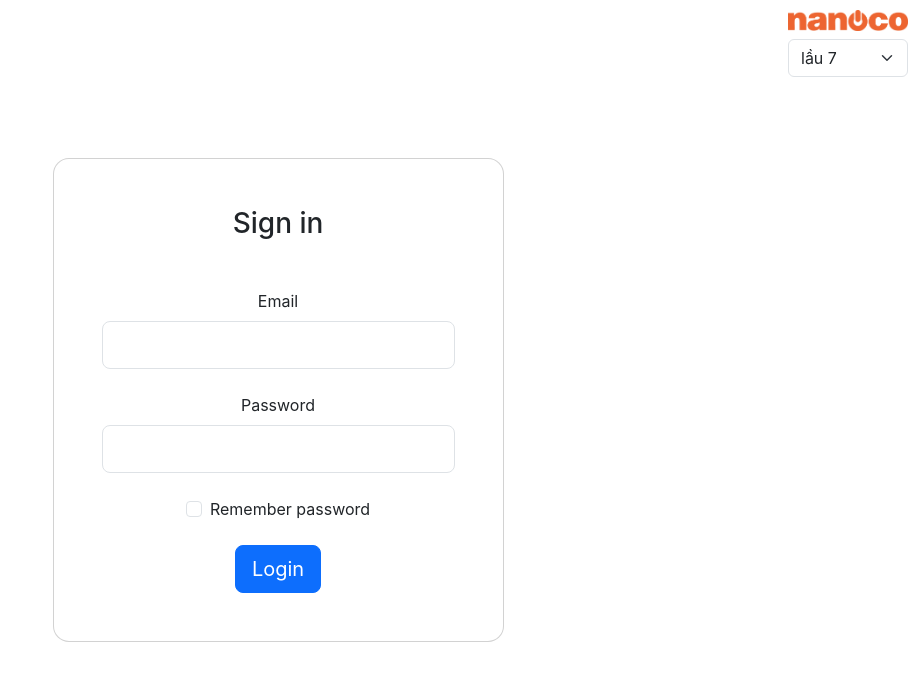
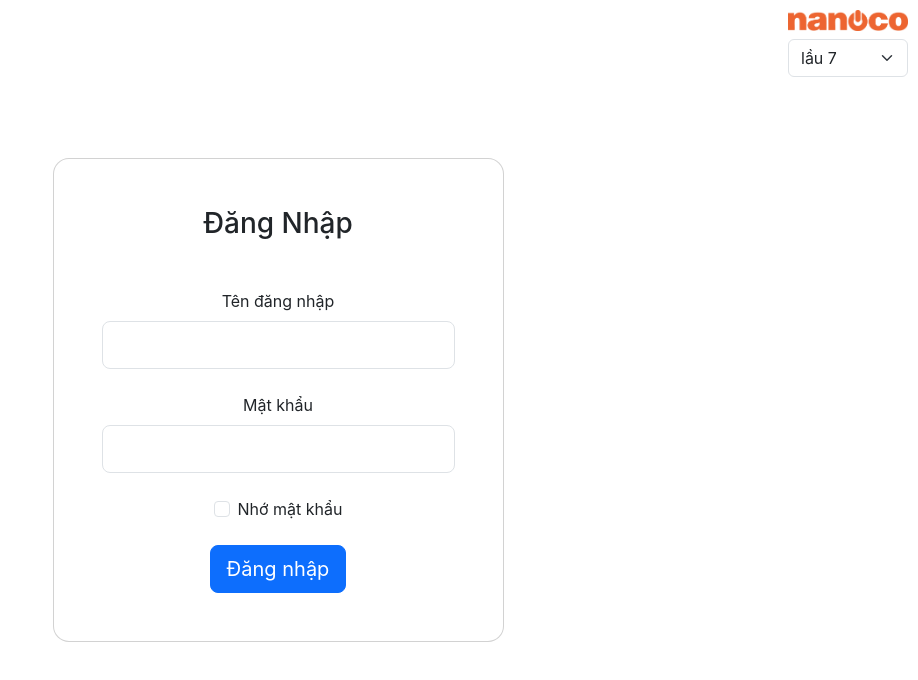
Before and after one commit to tanhatduy123/seating-map, a React (Create React App) app: page / in a window 1280 px wide. Shown: the top 680 px of the page, without its empty margins (362-1280 px from the left). Built offline with nearby package versions, Linux system fonts and the light colour scheme; the HTML template or start-up script is replaced by a standard one.

Commit message:
handle login

```diff
--- a/src/App.js
+++ b/src/App.js
@@ -13,12 +13,17 @@ function App() {
   const [dataOption, setDataOption] = useState();
 
   useEffect(() => {
+    const checkLogin = JSON.parse(localStorage.getItem("login"));
+    if (checkLogin) {
       if (location.pathname && !dataOption) {
         router(location.pathname);
         setDataOption(location.pathname.slice(1));
       }
       if (dataOption) {
         router(dataOption);
+      }
+    } else {
+      router("/");
     }
   }, [dataOption, location.pathname, router]);
 
--- a/src/component/Login/index.js
+++ b/src/component/Login/index.js
@@ -1,6 +1,29 @@
-import React from "react";
+import React, { useEffect, useState } from "react";
+import { useNavigate } from "react-router-dom";
+const dataLoginDefault = {
+  user: "admin",
+  password: "admin",
+};
 
 export default function Login() {
+  const router = useNavigate();
+  const [dataLogin, setDataLogin] = useState({
+    user: "",
+    password: "",
+  });
+  useEffect(() => {
+    localStorage.clear();
+  }, []);
+
+  const handleLogin = () => {
+    if (
+      dataLogin.user === dataLoginDefault.user &&
+      dataLogin.password === dataLoginDefault.password
+    ) {
+      localStorage.setItem("login", JSON.stringify(true));
+      router("/floor-seven");
+    }
+  };
   return (
     <section className="vh-100">
       <div className="container py-5 h-100">
@@ -11,27 +34,27 @@ export default function Login() {
               style={{ borderRadius: "1rem" }}
             >
               <div className="card-body p-5 text-center">
-                <h3 className="mb-5">Sign in</h3>
+                <h3 className="mb-5">Đăng Nhập</h3>
 
                 <div className="form-outline mb-4">
-                  <label className="form-label" for="typeEmailX-2">
-                    Email
-                  </label>
+                  <label className="form-label">Tên đăng nhập</label>
                   <input
                     type="email"
-                    id="typeEmailX-2"
                     className="form-control form-control-lg"
+                    onChange={(e) =>
+                      setDataLogin({ ...dataLogin, user: e.target.value })
+                    }
                   />
                 </div>
 
                 <div className="form-outline mb-4">
-                  <label className="form-label" for="typePasswordX-2">
-                    Password
-                  </label>
+                  <label className="form-label">Mật khẩu</label>
                   <input
                     type="password"
-                    id="typePasswordX-2"
                     className="form-control form-control-lg"
+                    onChange={(e) =>
+                      setDataLogin({ ...dataLogin, password: e.target.value })
+                    }
                   />
                 </div>
 
@@ -40,18 +63,15 @@ export default function Login() {
                     className="form-check-input"
                     type="checkbox"
                     value=""
-                    id="form1Example3"
                   />
-                  <label className="form-check-label ms-2" for="form1Example3">
-                    Remember password
-                  </label>
+                  <label className="form-check-label ms-2">Nhớ mật khẩu</label>
                 </div>
 
                 <button
                   className="btn btn-primary btn-lg btn-block"
-                  type="submit"
+                  onClick={handleLogin}
                 >
-                  Login
+                  Đăng nhập
                 </button>
               </div>
             </div>
```
Lines whose indentation alone changed are shown as unchanged.
